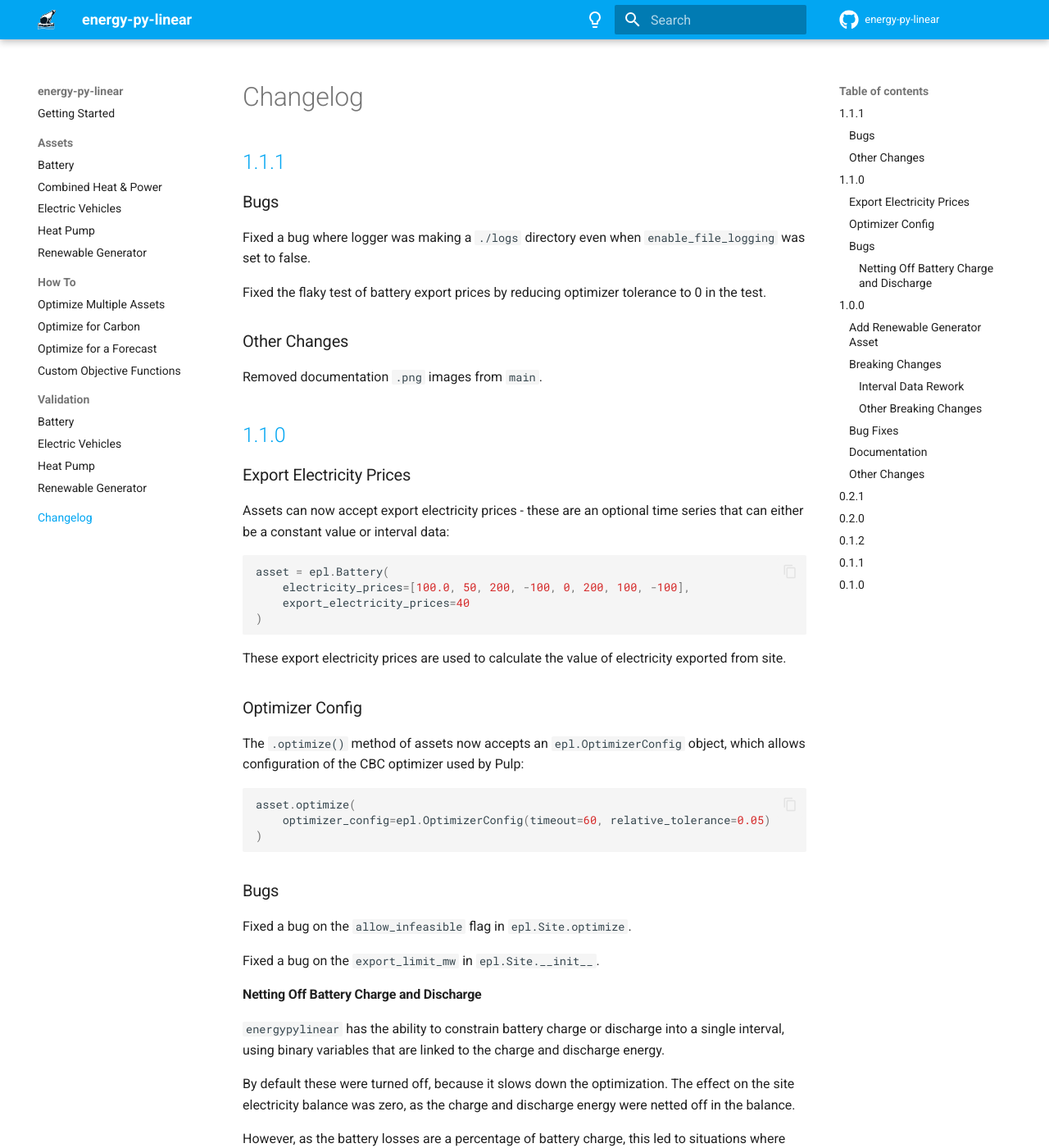
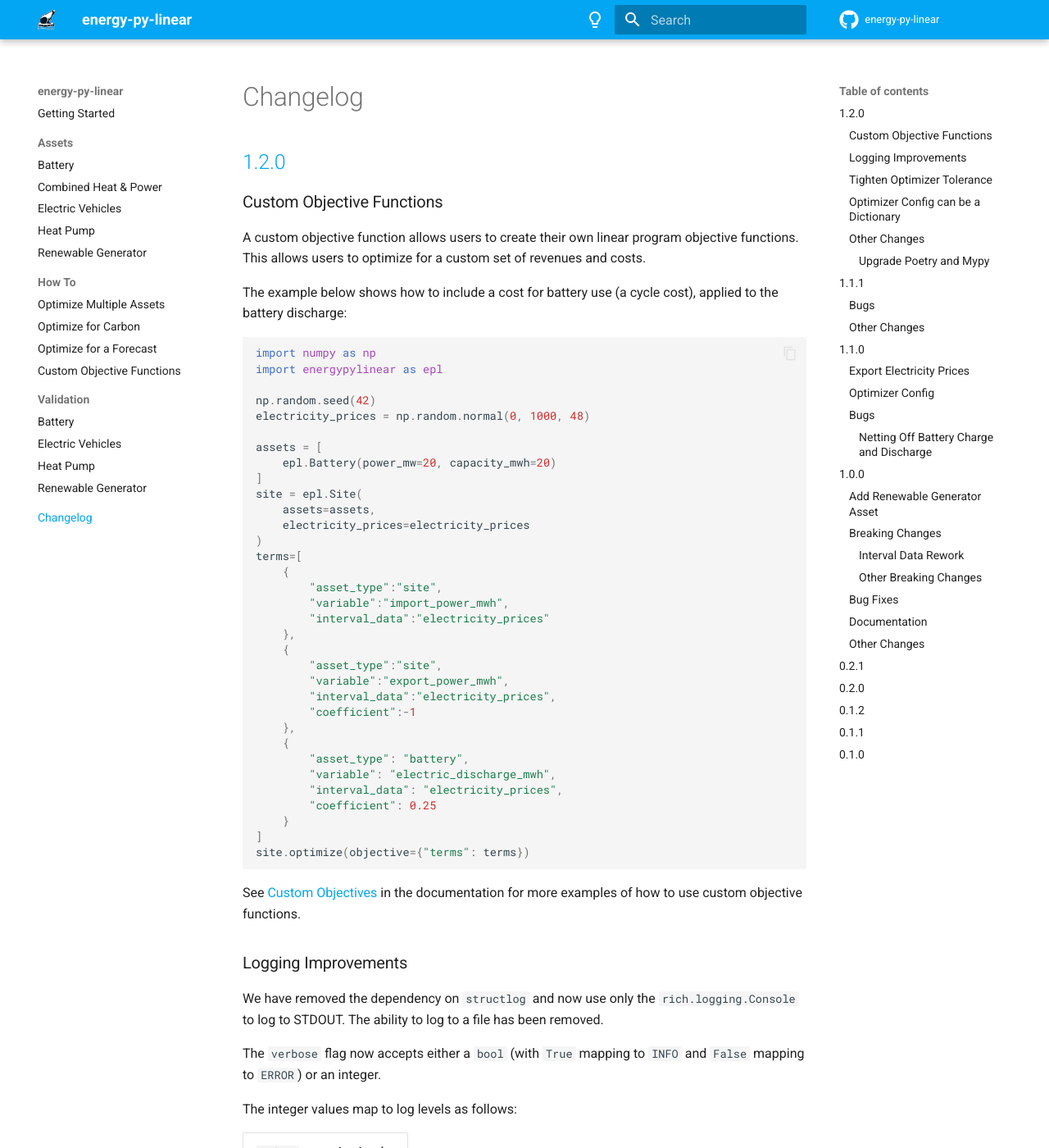
Before and after one commit to ADGEfficiency/energy-py-linear, an MkDocs documentation site: the page built from docs/docs/changelog.md, in a window 1280 px wide and 1400 px high. Shown: the whole window at 82% size. Built offline with MkDocs 1.6.1 and Material for MkDocs 9.7.7, drawn with Linux system fonts in a browser that asks for light colours; comment, search, counter and statistics services are not loaded; the version menu is left out; some of the changed text lies outside the part shown.

Commit message:
docs: changelog update

````diff
--- a/docs/docs/changelog.md
+++ b/docs/docs/changelog.md
@@ -1,4 +1,104 @@
 # Changelog
+
+## [1.2.0](https://github.com/ADGEfficiency/energy-py-linear/releases/tag/v1.1.0)
+
+### Custom Objective Functions
+
+A custom objective function allows users to create their own linear program objective functions.  This allows users to optimize for a custom set of revenues and costs.
+
+The example below shows how to include a cost for battery use (a cycle cost), applied to the battery discharge:
+
+```python
+import numpy as np
+import energypylinear as epl
+
+np.random.seed(42)
+electricity_prices = np.random.normal(0, 1000, 48)
+
+assets = [
+    epl.Battery(power_mw=20, capacity_mwh=20)
+]
+site = epl.Site(
+    assets=assets,
+    electricity_prices=electricity_prices
+)
+terms=[
+    {
+        "asset_type":"site",
+        "variable":"import_power_mwh",
+        "interval_data":"electricity_prices"
+    },
+    {
+        "asset_type":"site",
+        "variable":"export_power_mwh",
+        "interval_data":"electricity_prices",
+        "coefficient":-1
+    },
+    {
+        "asset_type": "battery",
+        "variable": "electric_discharge_mwh",
+        "interval_data": "electricity_prices",
+        "coefficient": 0.25
+    }
+]
+site.optimize(objective={"terms": terms})
+```
+
+See [Custom Objectives](https://energypylinear.adgefficiency.com/1.1.1/how-to/custom-objectives/) in the documentation for more examples of how to use custom objective functions.
+
+### Logging Improvements
+
+We have removed the dependency on `structlog` and now use only the `rich.logging.Console` to log to STDOUT.  The ability to log to a file has been removed.
+
+The `verbose` flag now accepts either a `bool` (with `True` mapping to `INFO` and `False` mapping to `ERROR`) or an integer.
+
+The integer values map to log levels as follows:
+
+| `verbose` | Log Level |
+|-----------|-----------|
+| True      | INFO      |
+| False     | ERROR     |
+| 1         | DEBUG     |
+| 2         | INFO      |
+| 3         | WARNING   |
+| 4         | ERROR     |
+
+```python
+import energypylinear as epl
+asset = epl.Battery(
+    electricity_prices=[10, -50, 200, -50, 200],
+)
+simulation = asset.optimize(verbose=2)
+```
+
+```
+INFO     assets.site.optimize: cfg=<SiteConfig name=site, freq_mins=60,
+         import_limit_mw=10000.0, export_limit_mw=10000.0>
+INFO     assets.site.optimize: cfg=<SiteConfig name=site, freq_mins=60,
+         import_limit_mw=10000.0, export_limit_mw=10000.0>
+INFO     assets.site.optimize: assets=['battery', 'spill']
+INFO     assets.site.optimize: assets=['battery', 'spill']
+INFO     optimizer.solve: status='Optimal'
+INFO     optimizer.solve: status='Optimal'
+```
+
+### Tighten Optimizer Tolerance
+
+The default relative tolerance of the CBC optimizer has been reduced to `0.0`.
+
+### Optimizer Config can be a Dictionary
+
+It's now possible to use a dictionary in place of the `epl.OptimizerConfig` object:
+
+```python
+asset.optimize(optimizer_config={"timeout": 2})
+```
+
+### Other Changes
+
+#### Upgrade Poetry and Mypy
+
+We have upgraded Poetry to 1.7.0 and Mypy to 1.7.0.
 
 ## [1.1.1](https://github.com/ADGEfficiency/energy-py-linear/releases/tag/v1.1.0)
 
--- a/docs/mkdocs.yml
+++ b/docs/mkdocs.yml
@@ -63,7 +63,7 @@ nav:
       - Optimize Multiple Assets: how-to/dispatch-site.md
       - Optimize for Carbon: how-to/price-carbon.md
       - Optimize for a Forecast: how-to/dispatch-forecast.md
-      - Custom Objective Functions: how-to/custom-objective.md
+      - Custom Objective Functions: how-to/custom-objectives.md
   - Validation:
       - Battery: validation/battery.md
       # - Combined Heat & Power: validation/chp.md
````
Also changed, not shown: docs/docs/how-to/custom-objectives.md (renamed from docs/docs/how-to/custom-objective.md).
